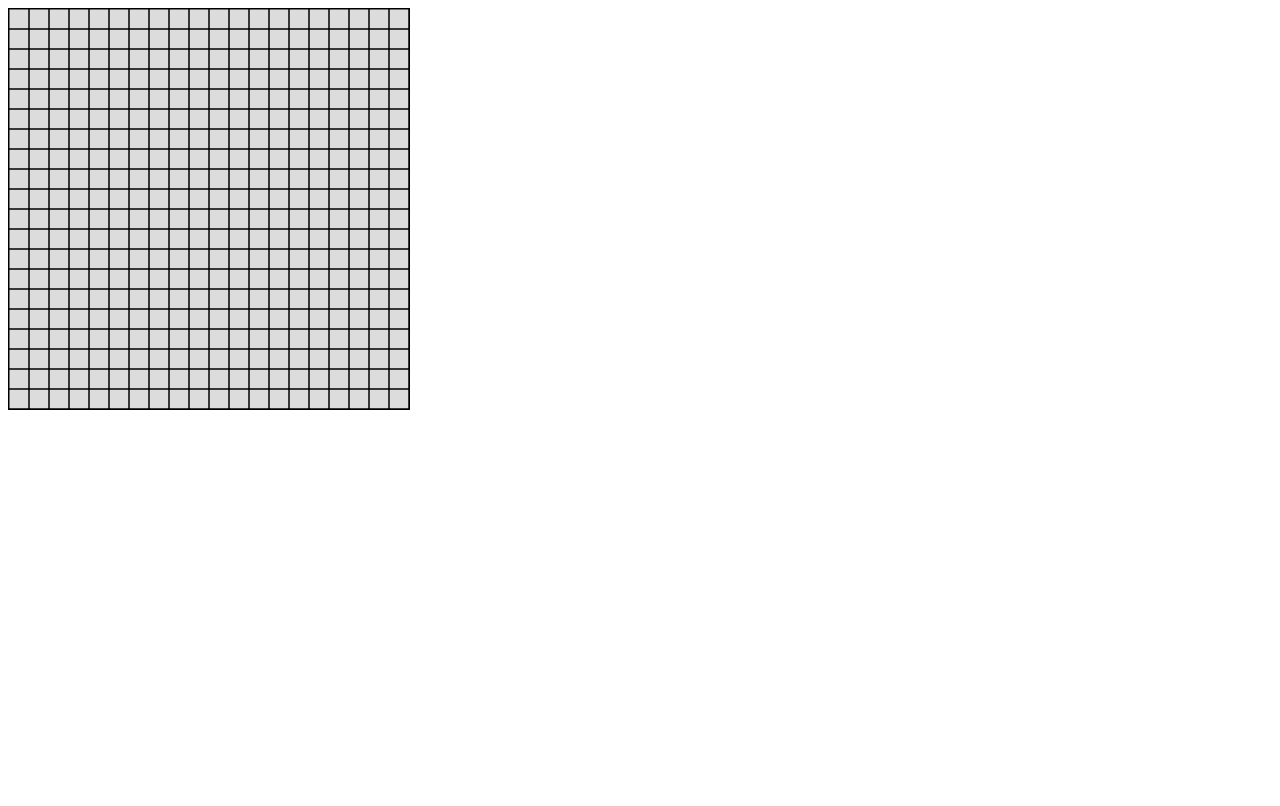
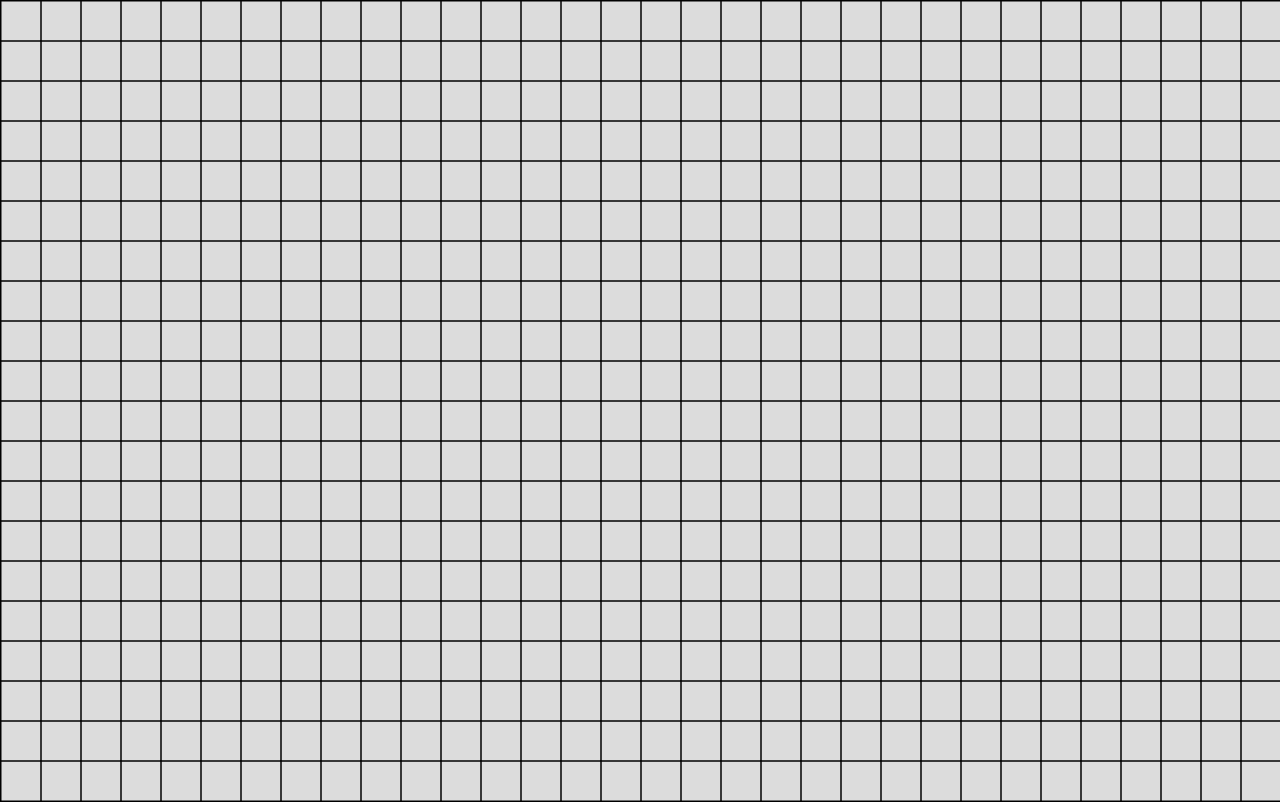
Before and after one commit to SamManoli975/sandSim, a plain HTML site: page index.html in a window 1280 px wide. Drawn offline with Linux system fonts and the light colour scheme.

Commit message:
click on a box to change the colour

```diff
--- a/index.css
+++ b/index.css
@@ -1,3 +1,12 @@
-canvas {
+body {
+    margin: 0;
+    padding: 0;
+  }
+
+  canvas {
     border: 1px solid black;
+    width: 100vw;
+    height: 100vh;
+    margin: 0;
+    padding: 0;
   }
--- a/index.html
+++ b/index.html
@@ -7,7 +7,7 @@
     <link rel="stylesheet" href="index.css">
 </head>
 <body>
-    <canvas id="myCanvas" width="400" height="400"></canvas>
+    <canvas id="myCanvas"></canvas>
     <script src="main.js"></script>
 </body>
 </html>
--- a/main.js
+++ b/main.js
@@ -1,8 +1,14 @@
 const canvas = document.getElementById('myCanvas');
 const ctx = canvas.getContext('2d');
-const w = 500;
-const h = 500;
-const boxSize = 20; // Adjust the size of each box as needed
+canvas.addEventListener("click", getClickPosition, false)
+
+
+const h = window.innerHeight;
+const w = window.innerWidth;
+
+const boxSize = 40; // Adjust the size of each box as needed
+canvas.width = w;
+canvas.height = h;
 
 // Calculate the number of rows and columns
 const row = Math.floor(h / boxSize);
@@ -35,4 +41,18 @@ function draw(){
         }
     }
 }
+function changecolor(row,col,color){
+    ctx.fillStyle = "#FFFFFF";
+    ctx.fillRect(row*40+1,col*40+1,boxSize-2,boxSize-2);
+}
+//get the position of the click in the canvas
+function getClickPosition(e){
+    var xPosition = e.clientX;
+    var yPosition = e.clientY;
+    console.log(xPosition,yPosition);//debug
+    //call the function to change the color of the clicked box
+    changecolor(Math.floor(xPosition/40),Math.floor(yPosition/40),"#000000");
+    console.log(Math.floor(xPosition/40),Math.floor(yPosition/40));
+}
 draw();
+changecolor();
```
